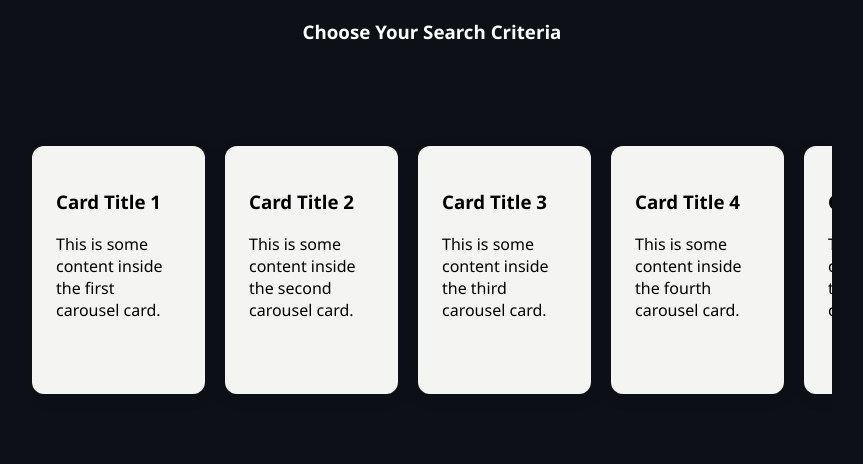
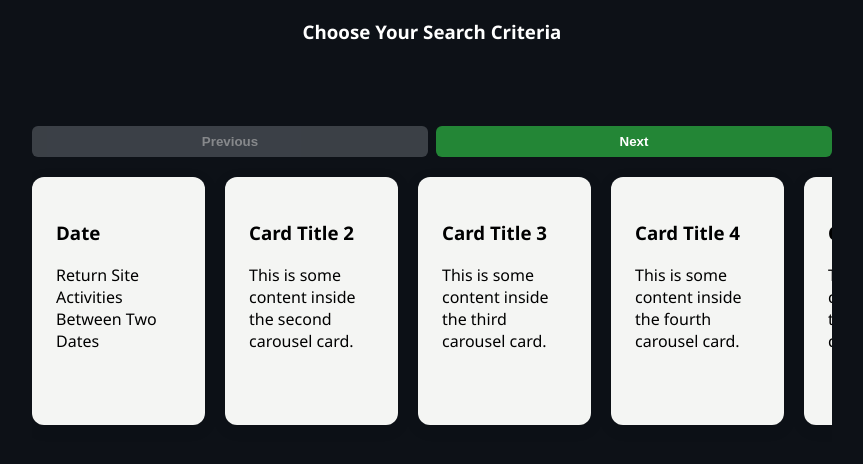
Before and after one commit to ernmin/site-activity, a Flask app: page / in a window 1280 px wide. Shown: the part 107-571 px from the top of the page, without its empty margins (208-1071 px from the left). Run offline with Flask 3, Linux system fonts and the light colour scheme.

Commit message:
Create Search Blueprint Create Buttons to scroll the cards on the home page Create Link to first date card

```diff
--- a/front-end/app/__init__.py
+++ b/front-end/app/__init__.py
@@ -14,6 +14,8 @@ def create_app():
     from app.blueprints.main import main_bp
     app.register_blueprint(main_bp)
 
+    from app.blueprints.search import search_bp
+    app.register_blueprint(search_bp)
     # from app.blueprints.auth import auth_bp
     # app.register_blueprint(auth_bp, url_prefix='/auth')
 
--- a/front-end/app/static/css/cards/cards.css
+++ b/front-end/app/static/css/cards/cards.css
@@ -1,8 +1,24 @@
 .carousel-container {
   width: 90%;
   max-width: 800px;
-  overflow: hidden; /* Keeps the view clean */
+  overflow: hidden;
   padding-top: 4rem;
+}
+
+.carousel-controls {
+  display: flex;
+  justify-content: flex-end;
+  gap: 0.5rem;
+}
+
+.carousel-button {
+  padding: 0.5rem 0.75rem;
+  cursor: pointer;
+}
+
+.carousel-button:disabled {
+  cursor: not-allowed;
+  opacity: 0.5;
 }
 
 /* The horizontal scroll track */
--- a/front-end/app/static/css/main.css
+++ b/front-end/app/static/css/main.css
@@ -134,7 +134,7 @@ img {
 /* Light blue for table data cells */
 
 a {
-  color: #ffffff
+  text-decoration: none;
 }
 
 @media screen and (max-width: 768px) {
--- a/front-end/app/static/js/cards.js
+++ b/front-end/app/static/js/cards.js
@@ -1,12 +1,33 @@
 const cards = document.querySelectorAll('.card');
+const track = document.querySelector('.carousel-track');
+const scrollButtons = document.querySelectorAll('.carousel-button');
 
-cards.forEach(card => {
-  card.addEventListener('click', () => {
-    // Smoothly scroll the clicked card into the center of the viewport
-    card.scrollIntoView({
-      behavior: 'smooth',
-      block: 'nearest',   // Prevents the whole webpage from jumping up/down
-      inline: 'center'    // Align the card perfectly to the horizontal center
+if (track && scrollButtons.length) {
+  const updateScrollButtons = () => {
+    const maxScroll = track.scrollWidth - track.clientWidth;
+    scrollButtons.forEach(button => {
+      const direction = Number(button.dataset.direction);
+      button.disabled = direction < 0
+        ? track.scrollLeft <= 0
+        : track.scrollLeft >= maxScroll - 1;
+    });
+  };
+
+  scrollButtons.forEach(button => {
+    button.addEventListener('click', () => {
+      const firstCard = track.querySelector('.card');
+      if (!firstCard) return;
+
+      const gap = parseFloat(getComputedStyle(track).columnGap) || 0;
+      const distance = firstCard.getBoundingClientRect().width + gap;
+      track.scrollBy({
+        left: distance * Number(button.dataset.direction),
+        behavior: 'smooth'
+      });
     });
   });
-});
+
+  track.addEventListener('scroll', updateScrollButtons);
+  window.addEventListener('resize', updateScrollButtons);
+  updateScrollButtons();
+}
--- a/front-end/app/templates/index.html
+++ b/front-end/app/templates/index.html
@@ -12,12 +12,20 @@
 <h3>Choose Your Search Criteria</h3>
 
 <div class="carousel-container">
+  <div class="carousel-controls">
+    <button class="carousel-button" type="button" data-direction="-1" aria-label="Scroll to previous card">
+      Previous
+    </button>
+    <button class="carousel-button" type="button" data-direction="1" aria-label="Scroll to next card">
+      Next
+    </button>
+  </div>
   <div class="carousel-track">
     <!-- Card 1 -->
-    <div class="card">
-      <h3>Card Title 1</h3>
-      <p>This is some content inside the first carousel card.</p>
-    </div>
+     <a class="card" href="{{ url_for('search.date') }}">
+        <h3>Date</h3>
+        <p>Return Site Activities Between Two Dates</p>
+      </a>
     <!-- Card 2 -->
     <div class="card">
       <h3>Card Title 2</h3>
--- a/front-end/app/templates/search.html
+++ b/front-end/app/templates/search/date.html
@@ -1,7 +1,6 @@
 {% extends "base.html" %}
 
 {% block description %}
-        <div>Leave a field black if there is no filter applied for that field</div>
 {% endblock %}
 
 {% block content %}
--- a/front-end/run.py
+++ b/front-end/run.py
@@ -1,5 +1,4 @@
 from flask import Flask, render_template, request, jsonify
-from app.blueprints.main.search import search
 import requests
 import pandas as pd
 from app import create_app
```
Also changed, not shown: front-end/app/blueprints/main/search.py (deleted, +0 -7 lines), front-end/app/blueprints/search/__init__.py (added, +7 -0 lines), front-end/app/blueprints/search/routes.py (added, +7 -0 lines).
